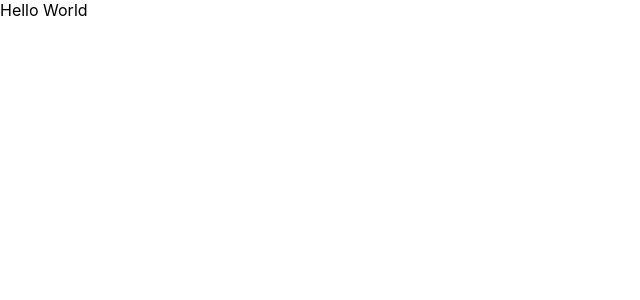
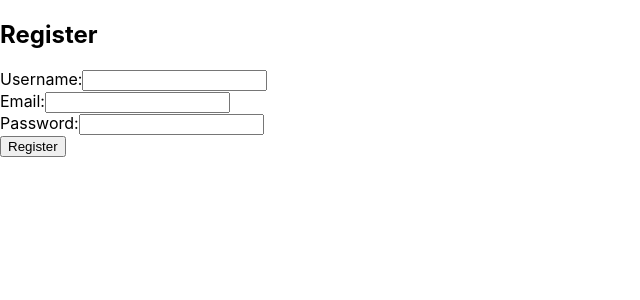
Before and after one commit to Banoshree14499/RaectDOTNET_1, a React (Create React App) app: page / in a window 1280 px wide. Shown: the top 300 px of the page, without its empty margins (0-640 px from the left). Built offline with nearby package versions, Linux system fonts and the light colour scheme.

Commit message:
basic register page

```diff
--- a/src/App.js
+++ b/src/App.js
@@ -1,9 +1,10 @@
-
+import Register from "./components/Register/Register";
 
 function App() {
   return (
     <div className="App">
-     Hello World
+     <Register />
+
     </div>
   );
 }
--- /dev/null
+++ b/src/components/Register/Register.js
@@ -0,0 +1,26 @@
+
+
+const Register = () => {
+  return (
+    <div>
+      <h2>Register</h2>
+      <form>
+        <div>
+          <label htmlFor="username">Username:</label>
+          <input type="text" id="username" />
+        </div>
+        <div>
+          <label htmlFor="email">Email:</label>
+          <input type="email" id="email" />
+        </div>
+        <div>
+          <label htmlFor="password">Password:</label>
+          <input type="password" id="password" />
+        </div>
+        <button type="submit">Register</button>
+      </form>
+    </div>
+  );
+};
+
+export default Register;
```
